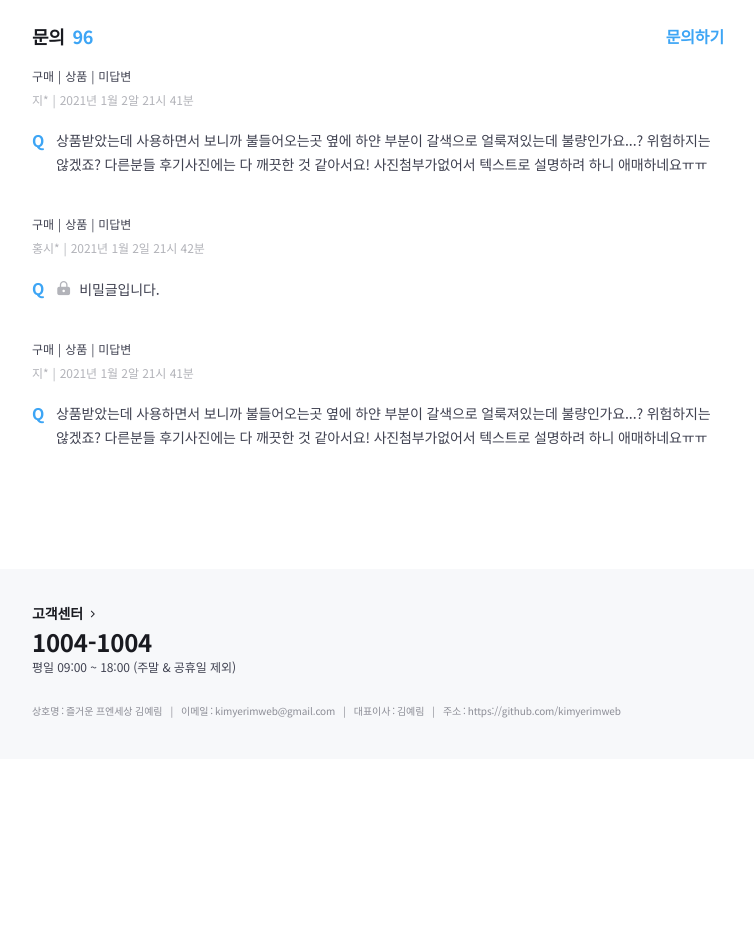
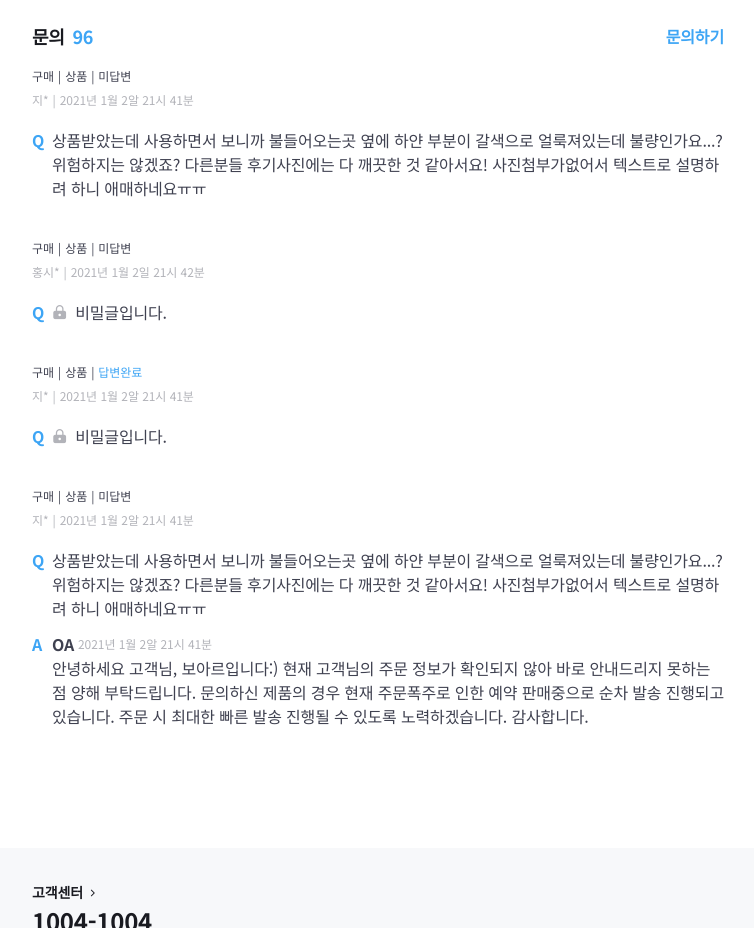
Before and after one commit to kimyerimweb/tomorrow-house, a website built with webpack: page index.html in a window 1280 px wide. Shown: the part 10820-11748 px from the top of the page, without its empty margins (48-802 px from the left). Before the commit the page ends 11579 px from the top, so only its background shows below. Built offline with nearby package versions, Linux system fonts and the light colour scheme; files whose address does not match are found by name.

Commit message:
🚧  Handle answered inquiry

```diff
--- a/index.html
+++ b/index.html
@@ -1216,7 +1216,7 @@
                       </header>
 
                       <div class="inquiry-card-body">
-                        <div class="question-content">
+                        <div class="inquiry-content">
                           <span aria-label="문의 내용">Q</span>
                           <p>
                             상품받았는데 사용하면서 보니까 불들어오는곳 옆에
@@ -1252,7 +1252,39 @@
                       </header>
 
                       <div class="inquiry-card-body">
-                        <div class="question-content">
+                        <div class="inquiry-content">
+                          <span aria-label="문의 내용">Q</span>
+                          <p>
+                            <i class="ic-lock" aria-hidden></i>비밀글입니다.
+                          </p>
+                        </div>
+                      </div>
+                    </article>
+                  </li>
+                  <li class="inquiry-item">
+                    <!-- Inquiry Card (비밀글인 경우, 답변 완료)-->
+                    <article class="inquiry-card">
+                      <header class="inquiry-card-header">
+                        <h3 class="sr-only">지*님이 남기신 문의</h3>
+                        <dl class="detail">
+                          <dt class="sr-only">구매 여부</dt>
+                          <dd>구매</dd>
+                          <dt class="sr-only">문의 유형</dt>
+                          <dd>상품</dd>
+                          <dt class="sr-only">답변 여부</dt>
+                          <dd class="is-answered">답변완료</dd>
+                        </dl>
+
+                        <div class="misc">
+                          <strong>지*</strong>
+                          <time datetime="2021-01-02 21:41">
+                            2021년 1월 2알 21시 41분
+                          </time>
+                        </div>
+                      </header>
+
+                      <div class="inquiry-card-body">
+                        <div class="inquiry-content">
                           <span aria-label="문의 내용">Q</span>
                           <p>
                             <i class="ic-lock" aria-hidden></i>비밀글입니다.
@@ -1284,7 +1316,7 @@
                       </header>
 
                       <div class="inquiry-card-body">
-                        <div class="question-content">
+                        <div class="inquiry-content">
                           <span aria-label="문의 내용">Q</span>
                           <p>
                             상품받았는데 사용하면서 보니까 불들어오는곳 옆에
@@ -1292,6 +1324,23 @@
                             위험하지는 않겠죠? 다른분들 후기사진에는 다 깨끗한
                             것 같아서요! 사진첨부가없어서 텍스트로 설명하려 하니
                             애매하네요ㅠㅠ
+                          </p>
+                        </div>
+
+                        <div class="inquiry-content">
+                          <span aria-label="답변 내용">A</span>
+                          <div class="seller">
+                            <strong>OA</strong>
+                            <time datetime="2021-01-02 21:41">
+                              2021년 1월 2알 21시 41분
+                            </time>
+                          </div>
+                          <p>
+                            안녕하세요 고객님, 보아르입니다:)
+                            현재 고객님의 주문 정보가 확인되지 않아 바로 안내드리지 못하는 점 양해 부탁드립니다.
+                            문의하신 제품의 경우 현재 주문폭주로 인한 예약 판매중으로 순차 발송 진행되고 있습니다.
+                            주문 시 최대한 빠른 발송 진행될 수 있도록 노력하겠습니다.
+                            감사합니다.
                           </p>
                         </div>
                       </div>
--- a/styles/components/_inquiry-card.scss
+++ b/styles/components/_inquiry-card.scss
@@ -32,18 +32,37 @@
         font-weight: 400;
       }
     }
+
+    .is-answered {
+      color: $blue;
+    }
   }
 
   &-body {
     @include text-style(13);
 
-    .question-content {
+    .inquiry-content {
       position: relative;
       padding-left: 20px;
+
+      &:first-child:not(:last-child) {
+        margin-bottom: 12px;
+      }
 
       .ic-lock {
         @include text-style(16,$tertiary);
         margin-right: 8px;
+      }
+
+      .seller {
+        @include flexbox(start);
+        strong {
+          margin-right: 4px;
+        }
+
+        time {
+          @include text-style(12,$tertiary);
+        }
       }
     }
 
@@ -70,6 +89,10 @@
 
       .question-content {
         padding-left: 24px;
+
+        &:first-child:not(:last-child) {
+          margin-bottom: 16px;
+        }
       }
 
       span {
@@ -77,4 +100,10 @@
       }
     }
   }
+
+  @include responsive(D) {
+    &-body {
+      @include text-style(16);
+    }
+  }
 }
```
